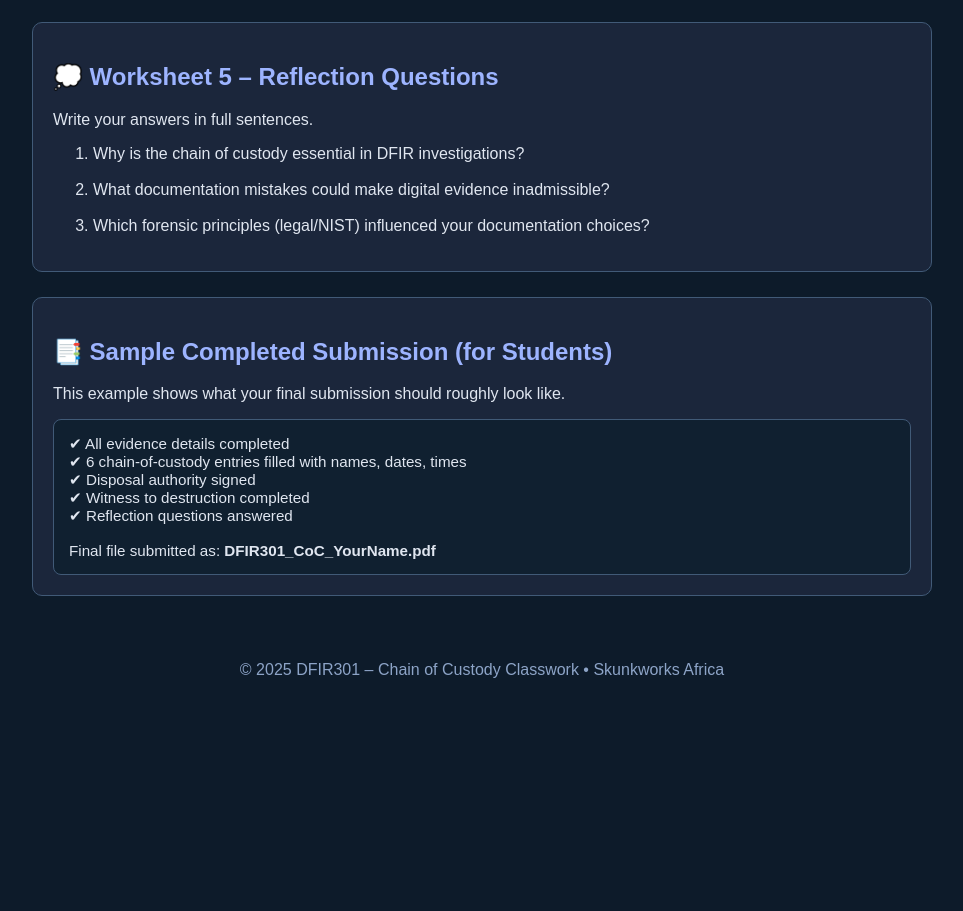
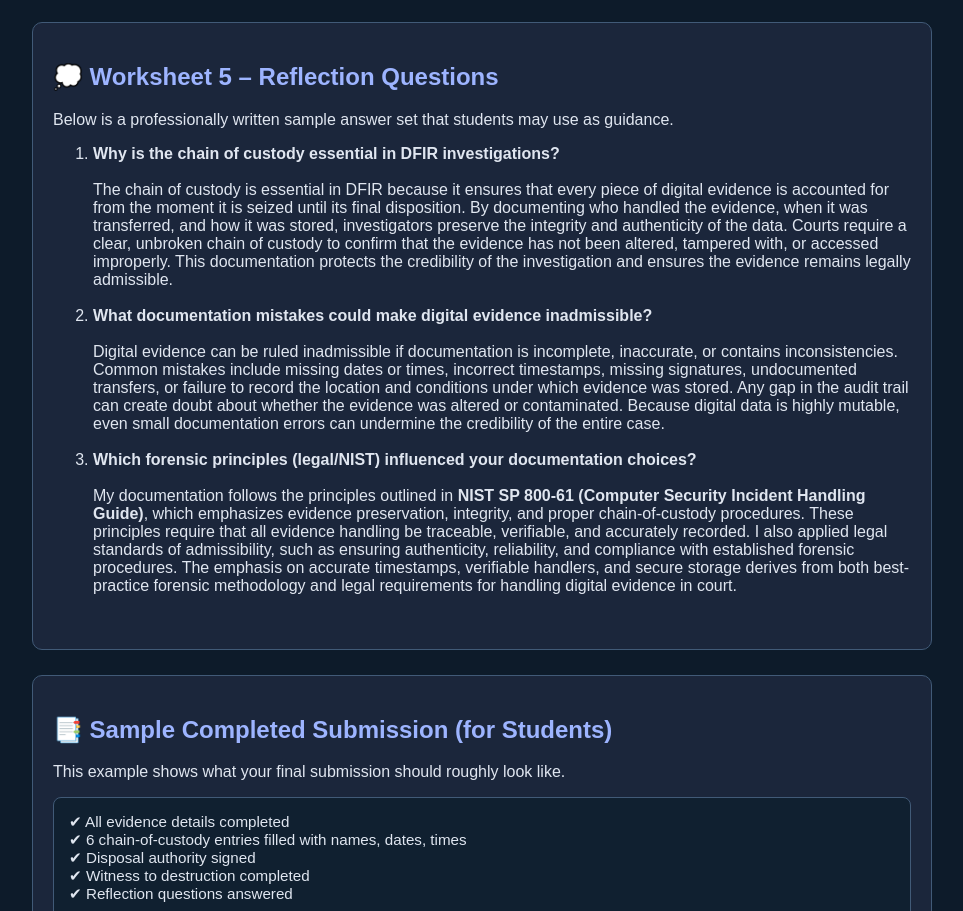
Before and after one commit to burnt-exe/dfir, a plain HTML site: page chain-of-custody.html in a window 1280 px wide. Shown: the part 2094-3005 px from the top of the page, without its empty margins (158-1121 px from the left). Before the commit the page ends 2793 px from the top, so only its background shows below. Drawn offline with Linux system fonts and the light colour scheme.

Commit message:
Update chain-of-custody.html

```diff
--- a/chain-of-custody.html
+++ b/chain-of-custody.html
@@ -214,14 +214,44 @@
 <!-- REFLECTION -->
 <div class="card">
     <h2>💭 Worksheet 5 – Reflection Questions</h2>
-    <p>Write your answers in full sentences.</p>
+    <p>Below is a professionally written sample answer set that students may use as guidance.</p>
 
     <ol>
-        <li>Why is the chain of custody essential in DFIR investigations?</li><br>
-        <li>What documentation mistakes could make digital evidence inadmissible?</li><br>
-        <li>Which forensic principles (legal/NIST) influenced your documentation choices?</li>
+        <li>
+            <b>Why is the chain of custody essential in DFIR investigations?</b><br><br>
+            The chain of custody is essential in DFIR because it ensures that every piece of digital evidence
+            is accounted for from the moment it is seized until its final disposition. By documenting who handled
+            the evidence, when it was transferred, and how it was stored, investigators preserve the integrity and
+            authenticity of the data. Courts require a clear, unbroken chain of custody to confirm that the evidence
+            has not been altered, tampered with, or accessed improperly. This documentation protects the credibility
+            of the investigation and ensures the evidence remains legally admissible.
+            <br><br>
+        </li>
+
+        <li>
+            <b>What documentation mistakes could make digital evidence inadmissible?</b><br><br>
+            Digital evidence can be ruled inadmissible if documentation is incomplete, inaccurate, or contains
+            inconsistencies. Common mistakes include missing dates or times, incorrect timestamps, missing signatures,
+            undocumented transfers, or failure to record the location and conditions under which evidence was stored.
+            Any gap in the audit trail can create doubt about whether the evidence was altered or contaminated.
+            Because digital data is highly mutable, even small documentation errors can undermine the credibility
+            of the entire case.
+            <br><br>
+        </li>
+
+        <li>
+            <b>Which forensic principles (legal/NIST) influenced your documentation choices?</b><br><br>
+            My documentation follows the principles outlined in <b>NIST SP 800-61 (Computer Security Incident Handling Guide)</b>,
+            which emphasizes evidence preservation, integrity, and proper chain-of-custody procedures. These principles
+            require that all evidence handling be traceable, verifiable, and accurately recorded. I also applied legal
+            standards of admissibility, such as ensuring authenticity, reliability, and compliance with established forensic
+            procedures. The emphasis on accurate timestamps, verifiable handlers, and secure storage derives from both
+            best-practice forensic methodology and legal requirements for handling digital evidence in court.
+            <br><br>
+        </li>
     </ol>
 </div>
+
 
 <!-- SAMPLE SUBMISSION -->
 <div class="card">
```
